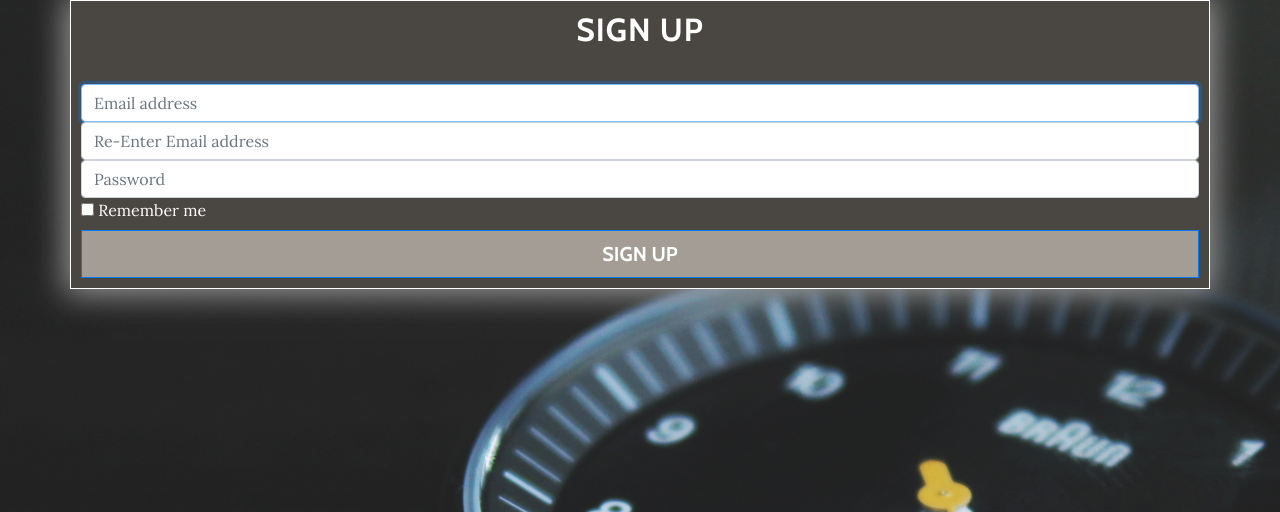
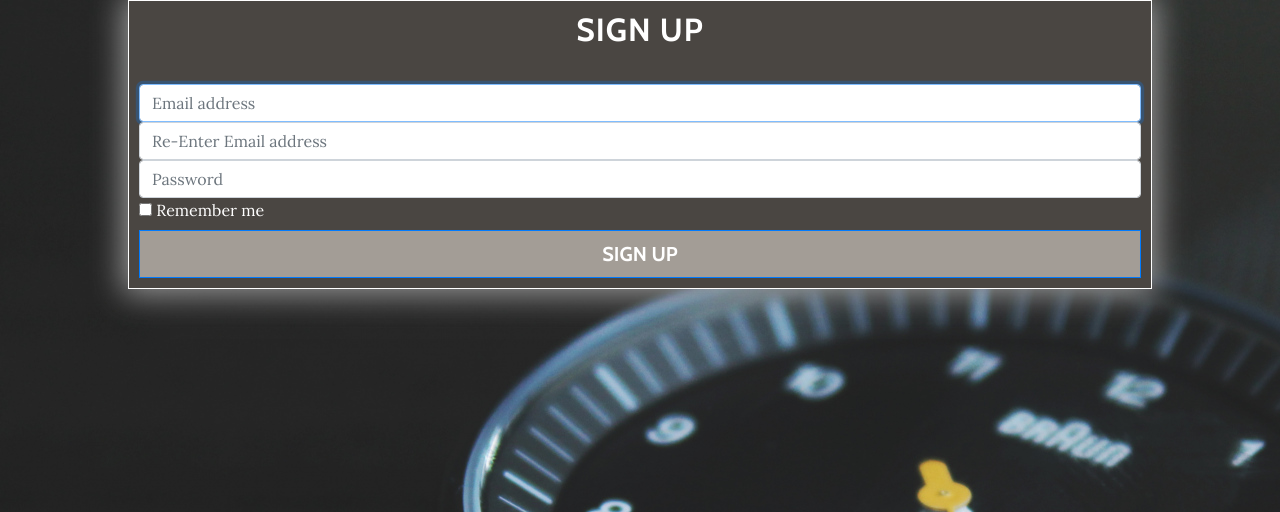
Before and after one commit to rakibkamal98/powerWatch, a PHP site: page /signUp.html in a window 1280 px wide. Shown: the top 512 px of the page. Run offline with PHP 8.4, Linux system fonts and the light colour scheme; some libraries are stand-ins or nearby versions.

Commit message:
Edited signin and signup pages

```diff
--- a/css/grayscale.css
+++ b/css/grayscale.css
@@ -51,7 +51,9 @@ a:focus, a:hover {
   color: #1d9b6c;
 }
 
-div.container {
+div.container-sign {
+  margin: auto;
+  width: 80%;
   background-color: #4a4642;
   border-style: solid;
   border-color: white;
--- a/signIn.html
+++ b/signIn.html
@@ -24,7 +24,7 @@
 
   <body class ="sign-bg">
 
-    <div class="container">
+    <div class="container-sign">
 
       <form class="form-signin">
         <h2 class="form-signin-heading" style="text-align: center;">Sign In</h2>
--- a/signUp.html
+++ b/signUp.html
@@ -24,7 +24,7 @@
 
   <body class ="sign-bg">
 
-    <div class="container">
+    <div class="container-sign">
 
       <form class="form-signin">
         <h2 class="form-signin-heading" style="text-align: center;">Sign Up</h2>
```
